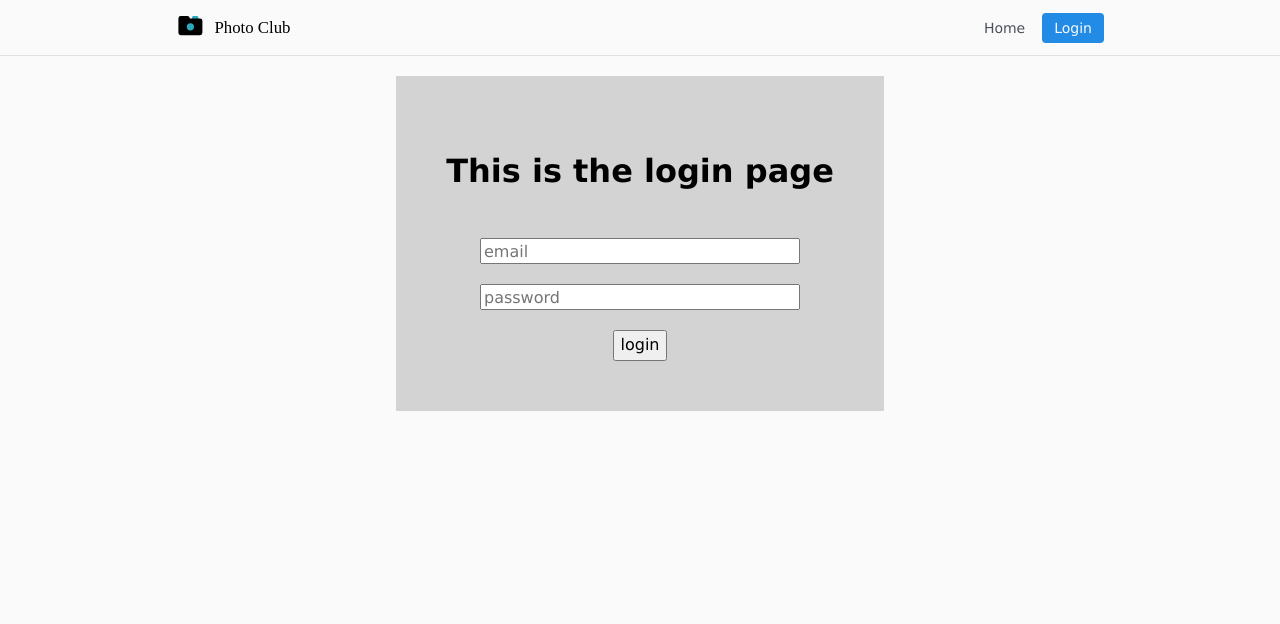
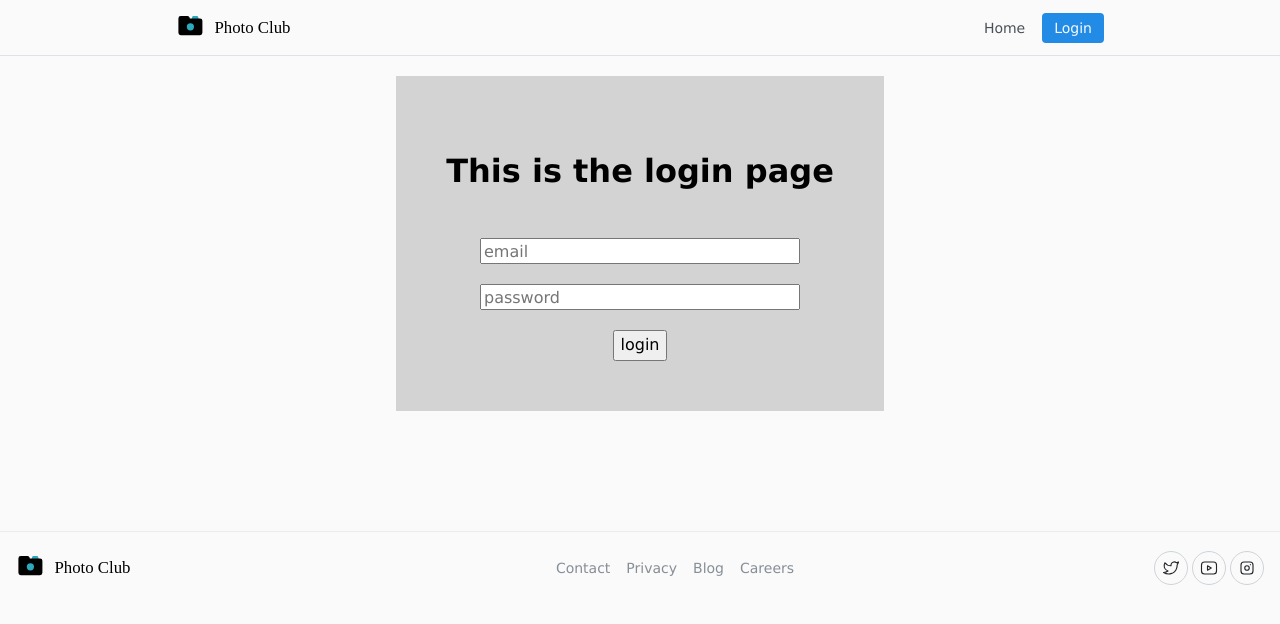
Before and after one commit to cassie-eve/react-photo, a React (Vite) app in the folder frontend/: page /login in a window 1280 px wide. Shown: the top 624 px of the page. Built offline with nearby package versions, Linux system fonts and the light colour scheme; no server answers.

Commit message:
feature(footer): include base footer

```diff
--- /dev/null
+++ b/frontend/src/components/misc/FooterCentered.jsx
@@ -0,0 +1,50 @@
+import { Anchor, Group, ActionIcon, rem } from '@mantine/core';
+import { IconBrandTwitter, IconBrandYoutube, IconBrandInstagram } from '@tabler/icons-react';
+import cameraLogo from "../../assets/cameraLogo.svg"
+import classes from './FooterCentered.module.css';
+
+const links = [
+  { link: '#', label: 'Contact' },
+  { link: '#', label: 'Privacy' },
+  { link: '#', label: 'Blog' },
+  { link: '#', label: 'Careers' },
+];
+
+export function FooterCentered() {
+  const items = links.map((link) => (
+    <Anchor
+      c="dimmed"
+      key={link.label}
+      href={link.link}
+      lh={1}
+      onClick={(event) => event.preventDefault()}
+      size="sm"
+    >
+      {link.label}
+    </Anchor>
+  ));
+
+  return (
+    <div className={classes.footer}>
+      <div className={classes.inner}>
+      < img src={cameraLogo} alt="Camera Logo" width="180" height="40" />
+
+        <Group className={classes.links}>{items}</Group>
+
+        <Group gap="xs" justify="flex-end" wrap="nowrap">
+          <ActionIcon size="lg" variant="default" radius="xl">
+            <IconBrandTwitter style={{ width: rem(18), height: rem(18) }} stroke={1.5} />
+          </ActionIcon>
+          <ActionIcon size="lg" variant="default" radius="xl">
+            <IconBrandYoutube style={{ width: rem(18), height: rem(18) }} stroke={1.5} />
+          </ActionIcon>
+          <ActionIcon size="lg" variant="default" radius="xl">
+            <IconBrandInstagram style={{ width: rem(18), height: rem(18) }} stroke={1.5} />
+          </ActionIcon>
+        </Group>
+      </div>
+    </div>
+  );
+}
+
+export default FooterCentered;
--- /dev/null
+++ b/frontend/src/components/misc/FooterCentered.module.css
@@ -0,0 +1,22 @@
+.footer {
+  margin-top: rem(120px);
+  border-top: rem(1px) solid light-dark(var(--mantine-color-gray-2), var(--mantine-color-dark-5));
+}
+
+.inner {
+  display: flex;
+  justify-content: space-between;
+  align-items: center;
+  padding: var(--mantine-spacing-md) var(--mantine-spacing-md);
+
+  @media (max-width: $mantine-breakpoint-sm) {
+    flex-direction: column;
+  }
+}
+
+.links {
+  @media (max-width: $mantine-breakpoint-sm) {
+    margin-top: var(--mantine-spacing-lg);
+    margin-bottom: var(--mantine-spacing-sm);
+  }
+}
--- a/frontend/src/components/misc/Layout.jsx
+++ b/frontend/src/components/misc/Layout.jsx
@@ -1,5 +1,6 @@
 import { Outlet, useLocation } from "react-router-dom";
 import Navbar from "./Navbar";
+import FooterCentered from "./FooterCentered";
 
 const Layout = () => {
   return (
@@ -8,6 +9,7 @@ const Layout = () => {
       <main>
         <Outlet />
       </main>
+      <FooterCentered />
     </div>
   );
 };
```
